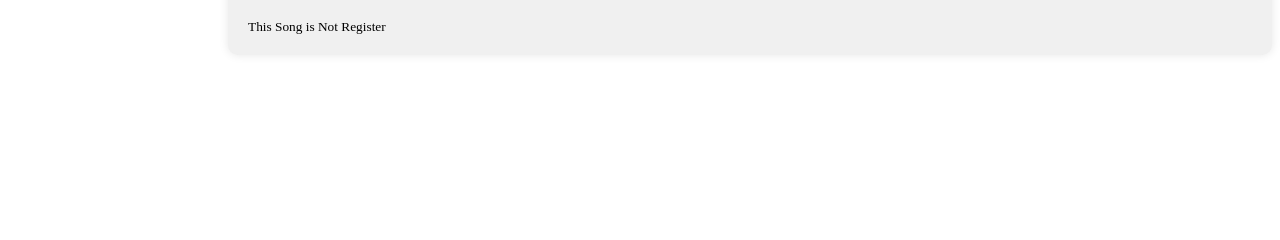
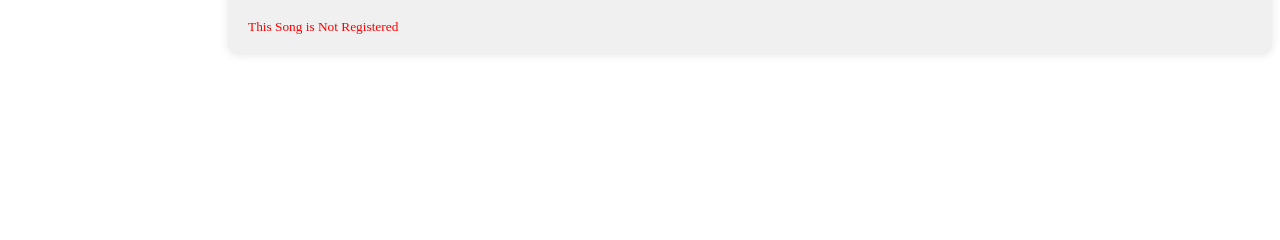
Before and after one commit to MubarakBu/DB_PROJECT, a Flask app: page /songprofile in a window 1280 px wide. Shown: the part 265-505 px from the top of the page. Run offline with Flask 3, Linux system fonts and the light colour scheme; the visitor is signed in with stand-in values (Sample User, id 1); data that the repository does not hold is empty; parts of the project's set-up code (start-up, migrations or seed data) failed here and were passed over.

Commit message:
update for ux on registered and unregisted songs

```diff
--- a/App/templates/songprofile.html
+++ b/App/templates/songprofile.html
@@ -8,6 +8,12 @@
         .container {
             display: flex;
             align-items: flex-start; /* Align items to the top */
+        }
+        .not-registered {
+        color: red;
+        }
+        .registered {
+        color: rgb(6, 170, 6);
         }
         .song-pic {
             width: 200px; /* Adjust the width as needed */
@@ -81,9 +87,9 @@
 
                     <div>
                     {% if checkRegisteredSong %}
-                    <small> Copyright © By {{ copyright[0][2] }}</small>
+                    <small class="registered"> Copyright © By {{ copyright[0][2] }}</small>
                     {% else %}
-                    <small> This Song is Not Register</small>
+                    <small class="not-registered"> This Song is Not Registered</small>
                     {% endif %}
                     </div>
 
```
